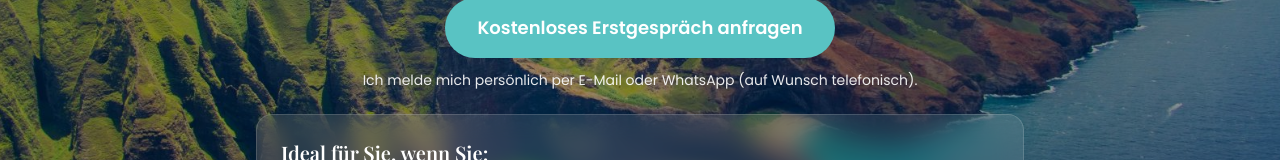
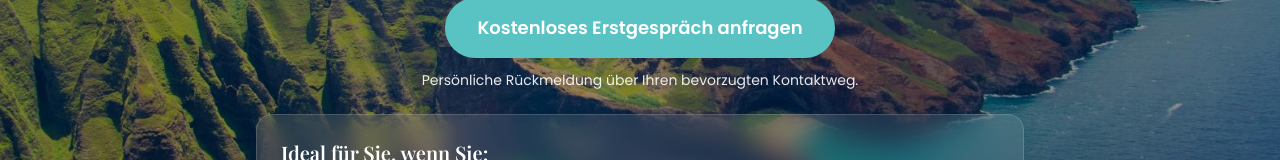
Before and after one commit to hawaiipanoramatours-prog/hawaiipanoramatours, a React (Vite) app: page / in a window 1280 px wide. Shown: the part 402-562 px from the top of the page. Built offline with nearby package versions, Linux system fonts and the light colour scheme.

Commit message:
Update Sections.impl.jsx

```diff
--- a/src/components/Sections.impl.jsx
+++ b/src/components/Sections.impl.jsx
@@ -107,7 +107,7 @@ export function Hero({ content, lang }) {
           <p className="mt-3 font-poppins text-xs md:text-sm text-white/90">
             {lang === 'en'
               ? 'I’ll personally get back to you via email or WhatsApp (phone call on request).'
-              : 'Ich melde mich persönlich per E-Mail oder WhatsApp (auf Wunsch telefonisch).'}
+              : 'Persönliche Rückmeldung über Ihren bevorzugten Kontaktweg.'}
           </p>
 
           {/* ✅ TRUST-BLOCK (kurz) direkt unter CTA */}
```
